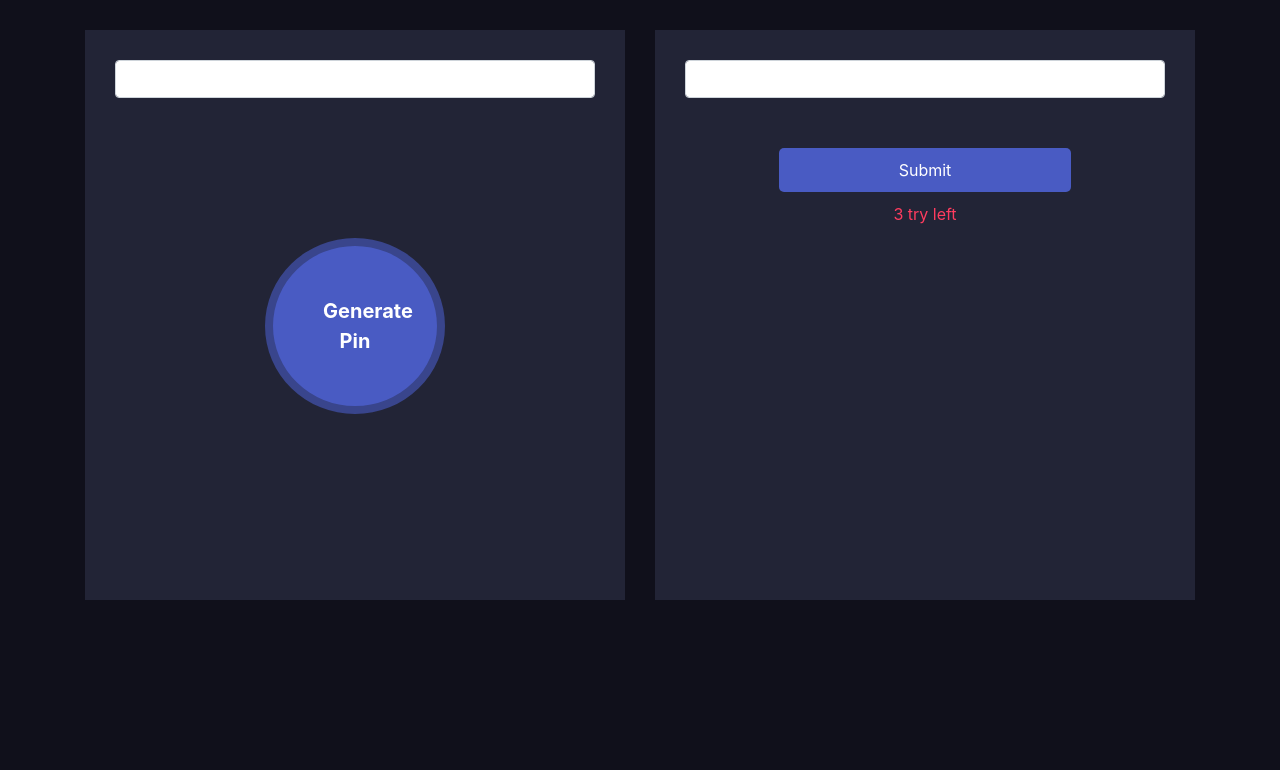
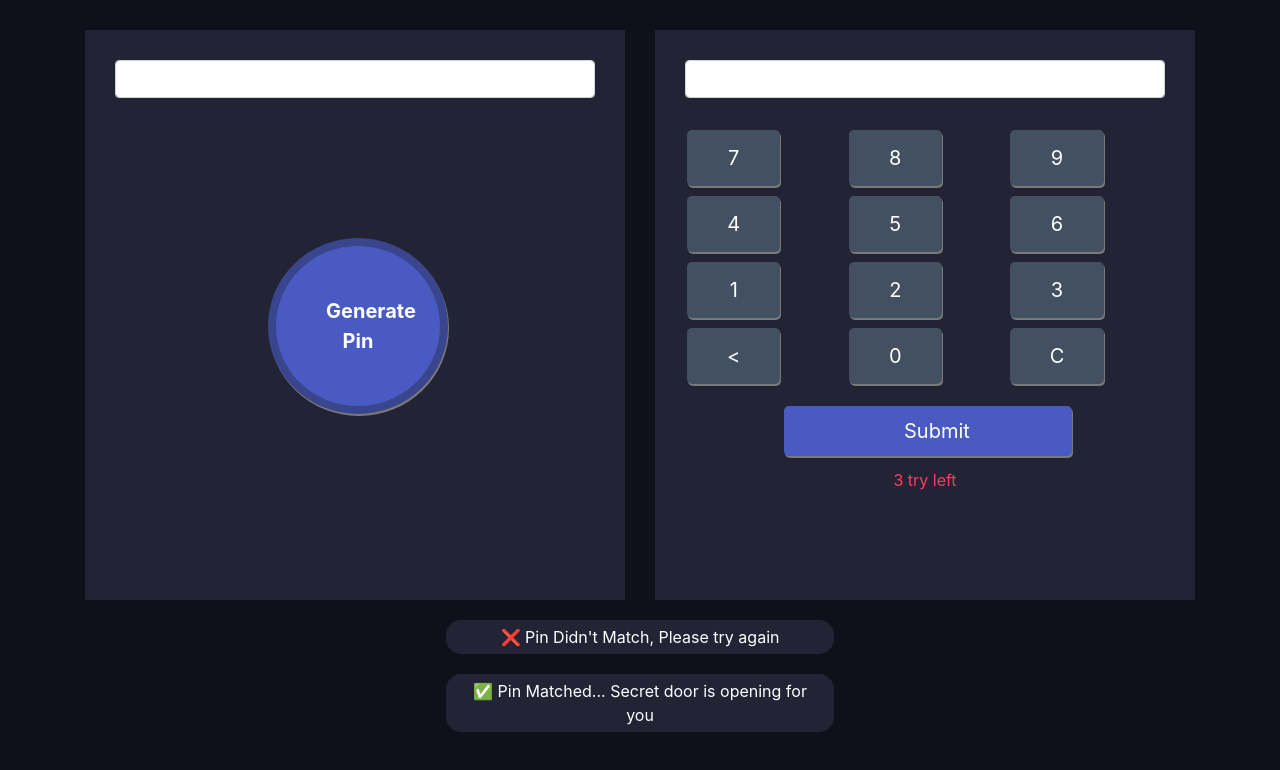
Before and after one commit to sadianoush/pin-matcher, a plain HTML site: page index.html in a window 1280 px wide. Drawn offline with nearby package versions, Linux system fonts and the light colour scheme.

Commit message:
calculator functioning

```diff
--- a/index.html
+++ b/index.html
@@ -18,35 +18,27 @@
             </div>
             <div class="col-md-6">
                 <div class="input-section half-width">
-                    <input class="form-control" type="button">
+                    <div id = "screen">
+                    <input class="form-control" type="button" value = "0" id = "screen-input">
                         <div class="numbers">
                         <div class="calc-body">
                             <div class = "calc-button-row"></div>
-                            <tr>
-                            </tr>
-                            <td><div class = "button" name="seven" value="7" onclick="calculator.button.row += '7'"></td>
-                                <td><div class ="button" name="eight" value="8" onclick="calculator.display.value += '8'"></td>
-                                <td><div class="button" name="nine" value="9" onclick="calculator.display.value += '9'"></td>
-                             </tr>
-                             <tr>
-                                <td><div class = "button" name="four" value="4" onclick="calculator.display.value += '4'"></td>
-                                <td><div class="button" name="five" value="5" onclick="calculator.display.value += '5'"></td>
-                                <td><div class="button" name="six" value="6" onclick="calculator.display.value += '6'"></td>
-                             </tr>
-                             <tr>
-                                <td><div class ="button" name="one" value="1" onclick="calculator.display.value += '1'"></td>
-                                <td><div class="button" name="two" value="2" onclick="calculator.display.value += '2'"></td>
-                                <td><div class="button" name="three" value="3" onclick="calculator.display.value += '3'"></td>
-                             </tr>
-                             <tr>
-                                <td><div class="button" name="doit" value="=" onclick="calculator.display.value = eval(calculator.display.value)"></td>
-                                <td><div class="button" name="zero" value="0" onclick="calculator.display.value += '0'"></td>
-                                <td><div class="button" id="clear" name="clear" value="c" onclick="calculator.display.value = ''"></td>
-                             </tr>
-
-
-
-                         <button type="submit" class="submit-btn">Submit</button>
+                            <div id = "buttons">
+                                <button id = "btn1" onclick="buttonClick('7')">7</button>
+                                <button id = "btn2" onclick="buttonClick('8')">8</button>
+                                <button id = "btn3" onclick="buttonClick('9')">9</button>
+                                <button id = "btn4" onclick="buttonClick('4')">4</button>
+                                <button id = "btn5" onclick="buttonClick('5')">5</button>
+                                <button id = "btn6" onclick="buttonClick('6')">6</button>
+                                <button id = "btn7" onclick="buttonClick('1')">1</button>
+                                <button id = "btn8" onclick="buttonClick('2')">2</button>
+                                <button id = "btn9" onclick="buttonClick('3')">3</button>
+                                <button id = "btn10" onclick="backSpace()">&lt;</button>
+                                <button id = "btn11" onclick="buttonClick('0')">0</button>
+                                <button id = "btn12" onclick="buttonClick('')">C</button>
+                            </div>
+                            </div>
+                         <button type="submit" class="submit-btn" id = "submitBtn">Submit</button>
                          <p class="action-left">3 try left</p>
                         </div>
                     </div>
@@ -54,14 +46,37 @@
             </div>
         </div>
         <div id ="pin-section" class="notify-section">
-            <p class="notify">❌ Pin Didn't Match, Please try again</p>
-            <p class="notify">✅ Pin Matched... Secret door is opening for you</p>
+            <p id ="first-notify" class="notify">❌ Pin Didn't Match, Please try again</p>
+            <p id = "second-notify" class="notify">✅ Pin Matched... Secret door is opening for you</p>
         </div>
     </div>
     <script>
   document.getElementById('generate').addEventListener("click", function(){
-  document.getElementById('random-number').value =  Math.floor(Math.random() * 9999) + 1000;
+  document.getElementById('random-number').value =  Math.floor(Math.random() * 9000) + 1000;
 })
+
+document.getElementById('screen-input').value = '';
+function buttonClick(num){
+    let screen = document.getElementById('screen-input');
+    screen.value += num;
+    if(num == ''){
+        screen.value = num;
+    }
+}
+function backSpace(){
+    var screen = document.getElementById('screen-input').value;
+    var backSpace = screen.slice(0, screen.length - 1);
+    document.getElementById('screen-input').value = backSpace;
+}
+function equalTo(){
+    let screen = document.getElementById('screen-input');
+    screen.value = eval(screen.value);
+}
+
+
+
+
+
 
 
 
--- a/style.css
+++ b/style.css
@@ -61,20 +61,6 @@ color: #fff;
 .calc-button-row {
 width: 100%;
 }
-td{
-width: 20%;
-background: #425062;
-color: #fff;
-padding: 20px 0;
-margin: 5px;
-display: inline-block;
-font-size: 25px;
-text-align: center;
-vertical-align: middle;
-margin-right: -4px;
-border-radius: 10px;
-cursor: pointer;
-}
 .blink-me {
 color: #E0B612;
 }
@@ -104,11 +90,29 @@ color: #E0B612;
     margin-top: 10px;
 }
 #pin-section{
-    display: none;
+    display: block;
 }
 #random-number{
     display:block;
 }
-td {
-    padding: 15px
+
+#buttons{
+    display: grid;
+    grid-template-columns: auto auto auto;
+    grid-gap: 6px;
+    align-content: center;
 }
+button{
+    padding: 13px;
+    width: 60%;
+    font-size: 20px;
+    border: none;
+    background:#425062;
+    color:  #fff;
+    margin: 2px;
+    text-align: center;
+    vertical-align: middle;
+    margin-right: -4px;
+    border-radius: 5px;
+    box-shadow: 1px 2px #797979;
+}
```
